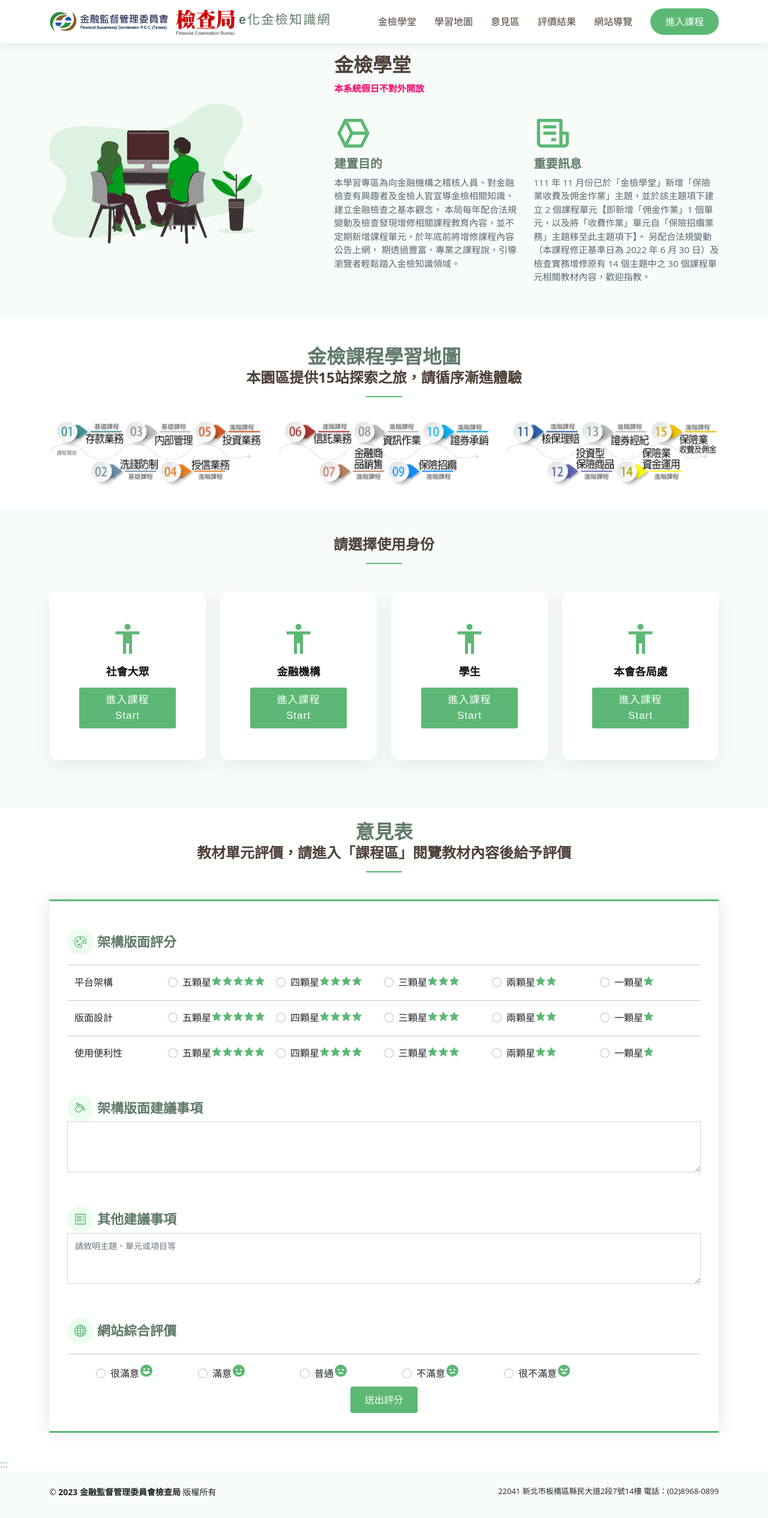
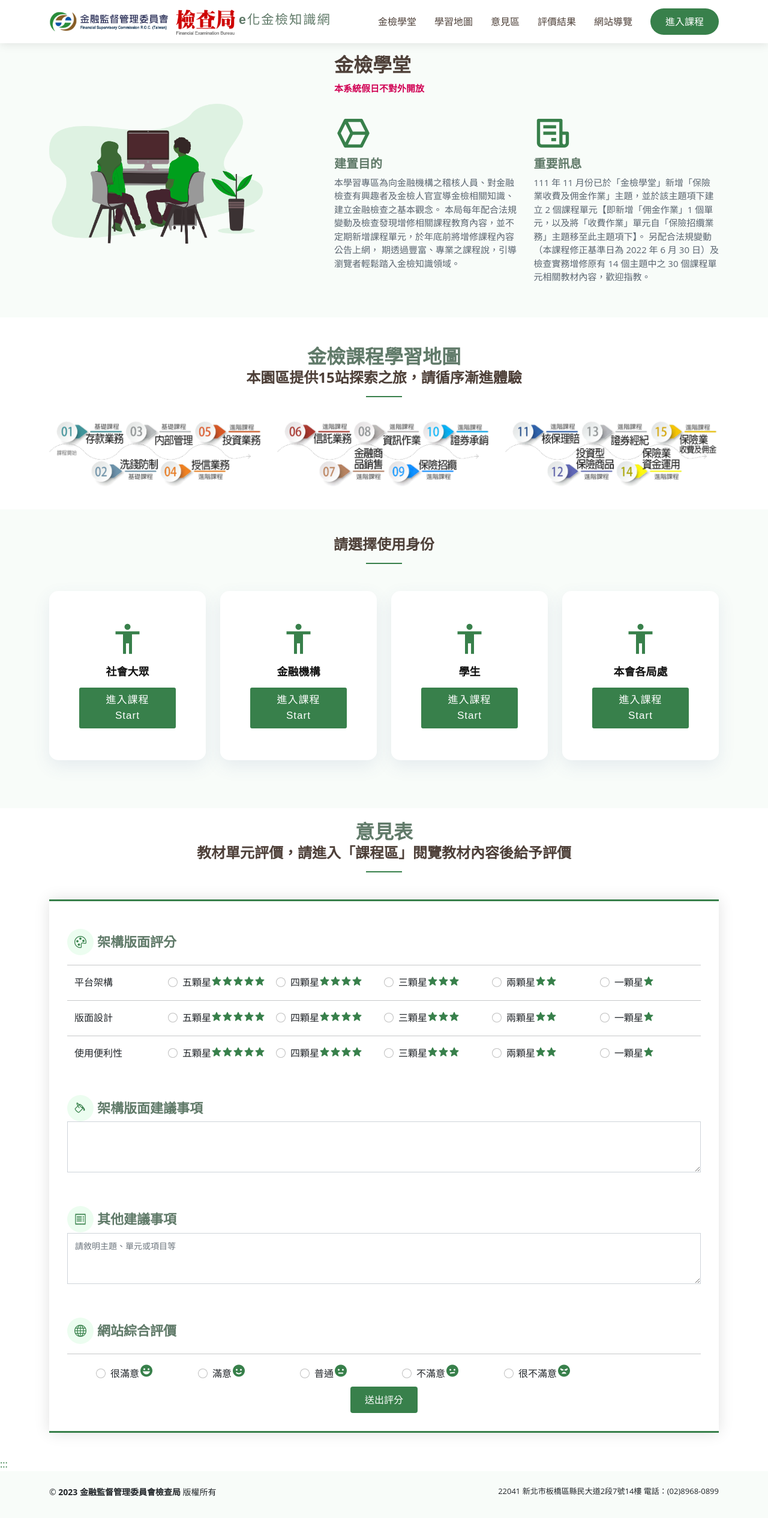
Before and after one commit to Dilida/finance, a React (Create React App) app: page / in a window 1280 px wide. Shown: the whole page at 60% size. Built offline with nearby package versions, Linux system fonts and the light colour scheme.

Commit message:
add title

```diff
--- a/public/index.html
+++ b/public/index.html
@@ -3,6 +3,7 @@
   <head>
     <meta charset="utf-8" />
     <link rel="icon" href="%PUBLIC_URL%/react.svg" />
+    <title>金融監督管理委員會檢查局e化金檢知識網</title>
     <meta name="viewport" content="width=device-width, initial-scale=1" />
     <meta http-equiv="Content-Type" content="text/html; charset=utf-8" />
     <meta
--- a/src/assets/css/style.css
+++ b/src/assets/css/style.css
@@ -15,7 +15,7 @@ body {
 }
 
 a {
-    color: #5cb874;
+    color: #38804B;
     text-decoration: none;
 }
 
@@ -35,7 +35,11 @@ h6,
 }
 
 .note {
-    color: #ff0066;
+    color: #D10054;
+}
+
+.font12em{
+    font-size: 1.2em;
 }
 
 /*--------------------------------------------------------------
@@ -48,7 +52,7 @@ h6,
     right: 15px;
     bottom: 15px;
     z-index: 99999;
-    background: #5cb874;
+    background: #38804B;
     width: 40px;
     height: 40px;
     border-radius: 4px;
@@ -162,12 +166,12 @@ h6,
 .navbar .active,
 .navbar .active:focus,
 .navbar li:hover > a {
-    color: #5cb874;
+    color: #38804B;
 }
 
 .navbar .getstarted,
 .navbar .getstarted:focus {
-    background: #5cb874;
+    background: #38804B;
     color: #fff;
     padding: 10px 25px;
     margin-left: 30px;
@@ -212,7 +216,7 @@ h6,
 .navbar .dropdown ul a:hover,
 .navbar .dropdown ul .active:hover,
 .navbar .dropdown ul li:hover > a {
-    color: #5cb874;
+    color: #38804B;
 }
 .navbar .dropdown:focus > ul,
 .navbar .dropdown:hover > ul {
@@ -310,7 +314,7 @@ h6,
 .navbar-mobile a:hover,
 .navbar-mobile .active,
 .navbar-mobile li:hover > a {
-    color: #5cb874;
+    color: #38804B;
 }
 
 .navbar-mobile .getstarted,
@@ -345,7 +349,7 @@ h6,
 .navbar-mobile .dropdown ul a:hover,
 .navbar-mobile .dropdown ul .active:hover,
 .navbar-mobile .dropdown ul li:hover > a {
-    color: #5cb874;
+    color: #38804B;
 }
 
 .navbar-mobile .dropdown > .dropdown-active {
@@ -382,7 +386,7 @@ h6,
     border-radius: 3px;
     transition: 0.5s;
     color: #fff;
-    background: #5cb874;
+    background: #38804B;
 }
 
 .btn-get-started:hover {
@@ -491,7 +495,7 @@ section {
     display: block;
     width: 60px;
     height: 2px;
-    background: #5cb874;
+    background: #38804B;
     bottom: 0;
     left: calc(50% - 30px);
 }
@@ -500,7 +504,6 @@ section {
 # Breadcrumbs
 --------------------------------------------------------------*/
 .breadcrumbs {
-    padding: 15px 0;
     background-color: #f8fcf9;
     min-height: 40px;
 }
@@ -563,7 +566,7 @@ section {
 .about i {
     font-size:4em;
     margin-top: 15px;
-    color: #5cb874;
+    color: #38804B;
 }
 
 .about p {
@@ -609,7 +612,7 @@ section {
     font-size: 3.75em;
     line-height: 1;
     margin-bottom: 15px;
-    color: #5cb874;
+    color: #38804B;
 }
 
 .services .title {
@@ -702,7 +705,7 @@ section {
 }
 
 .portfolio .portfolio-wrap .portfolio-links a {
-    color: #5cb874;
+    color: #38804B;
     margin: 0 4px;
     line-height: 0;
     background-color: #fff;
@@ -781,11 +784,11 @@ section {
     height: 12px;
     background-color: #fff;
     opacity: 1;
-    border: 1px solid #5cb874;
+    border: 1px solid #38804B;
 }
 
 .portfolio-details .portfolio-details-slider .swiper-pagination .swiper-pagination-bullet-active {
-    background-color: #5cb874;
+    background-color: #38804B;
 }
 
 .portfolio-details .portfolio-info {
@@ -812,12 +815,12 @@ section {
 }
 
 .portfolio-details .portfolio-description:hover {
-    color: #5cb874;
+    color: #38804B;
     cursor: pointer;
 }
 
 .portfolio-details .portfolio-description .active {
-    color: #5cb874;
+    color: #38804B;
 }
 
 .portfolio-details .portfolio-description p {
@@ -845,14 +848,14 @@ section {
 .faq .faq-list .question {
     display: block;
     position: relative;
-    font-family: #5cb874;
+    font-family: #38804B;
     font-size: 1.125em;
     line-height: 24px;
     font-weight: 400;
     font-weight: 600;
     padding-left: 25px;
     cursor: pointer;
-    color: #5cb874;
+    color: #38804B;
     transition: 0.3s;
 }
 
@@ -1003,19 +1006,19 @@ section {
     height: 12px;
     background-color: #fff;
     opacity: 1;
-    border: 1px solid #5cb874;
+    border: 1px solid #38804B;
 }
 
 .clients .clients-slider .swiper-pagination .swiper-pagination-bullet-active {
-    background-color: #5cb874;
+    background-color: #38804B;
 }
 
 /*--------------------------------------------------------------
 # Contact Us
 --------------------------------------------------------------*/
 .contact .info {
-    border-top: 3px solid #5cb874;
-    border-bottom: 3px solid #5cb874;
+    border-top: 3px solid #38804B;
+    border-bottom: 3px solid #38804B;
     padding: 30px;
     background: #fff;
     width: 100%;
@@ -1024,7 +1027,7 @@ section {
 
 .contact .suggest > i {
     font-size: 1.25em;
-    color: #5cb874;
+    color: #38804B;
     float: left;
     width: 44px;
     height: 44px;
@@ -1088,8 +1091,8 @@ section {
 
 .contact .php-email-form {
     width: 100%;
-    border-top: 3px solid #5cb874;
-    border-bottom: 3px solid #5cb874;
+    border-top: 3px solid #38804B;
+    border-bottom: 3px solid #38804B;
     padding: 30px;
     background: #fff;
     box-shadow: 0 0 24px 0 rgba(0, 0, 0, 0.12);
@@ -1153,7 +1156,7 @@ section {
 }
 
 .contact .php-email-form button[type=submit] {
-    background: #5cb874;
+    background: #38804B;
     border: 0;
     padding: 10px 24px;
     color: #fff;
@@ -1167,7 +1170,7 @@ section {
 
 .list-suggest i {
     font-size: 1.125em;
-    color: #5cb874;
+    color: #38804B;
 }
 
 .satisfy {
@@ -1176,7 +1179,7 @@ section {
 
 .satisfy i {
     font-size: 1.5em;
-    color: #5cb874;
+    color: #38804B;
 }
 
 
@@ -1243,7 +1246,7 @@ section {
     background: none;
     font-size: 1.25em;
     padding: 0 20px;
-    background: #5cb874;
+    background: #38804B;
     color: #fff;
     transition: 0.3s;
     border-radius: 4px;
@@ -1256,11 +1259,11 @@ section {
 
 .grade i {
     font-size: 1.5em;
-    color: #5cb874;
+    color: #38804B;
 }
 
 .grade .form-check {
-    margin-right: 5px;
+    margin-left: 10px;
 }
 
 /*--------------------------------------------------------------
@@ -1320,7 +1323,7 @@ section {
 
 #footer .footer-top .footer-links ul i {
     padding-right: 2px;
-    color: #5cb874;
+    color: #38804B;
     font-size: 1.125em;
     line-height: 1;
 }
@@ -1350,7 +1353,7 @@ section {
 #footer .footer-top .social-links a {
     font-size: 1.125em;
     display: inline-block;
-    background: #5cb874;
+    background: #38804B;
     color: #fff;
     line-height: 1;
     padding: 8px 0;
@@ -1381,7 +1384,7 @@ section {
 }
 
 #footer .credits a {
-    color: #5cb874;
+    color: #38804B;
 }
 
 @media (max-width: 575px) {
--- a/src/components/SectionSuggestion.jsx
+++ b/src/components/SectionSuggestion.jsx
@@ -75,13 +75,13 @@ const SectionSuggestion = () => {
               </div>
 
               <div className="form-group mt-5">
-                <label htmlFor="架構版面建議事項-必填" className="suggest"><i className="bi bi-paint-bucket" title="架構版面建議事項"></i>
+                <label htmlFor="suggestion1" className="suggest"><i className="bi bi-paint-bucket" title="架構版面建議事項"></i>
                   <h4>架構版面建議事項</h4></label>
                 <textarea className="form-control" name="suggestion1" rows="3" id="suggestion1" required
                           value={textAreaUp} onChange={e => setTextAreaUp(e.target.value)}></textarea>
               </div>
               <div className="form-group mt-5">
-                <label htmlFor="其他建議事項-必填" className="suggest">
+                <label htmlFor="suggestion2" className="suggest">
                   <i className="bi bi-receipt" title="其他建議事項"></i>
                   <h4>其他建議事項</h4>
                 </label>
```
Also changed, not shown: src/pages/AboutClass.jsx (+22 -15 lines).
